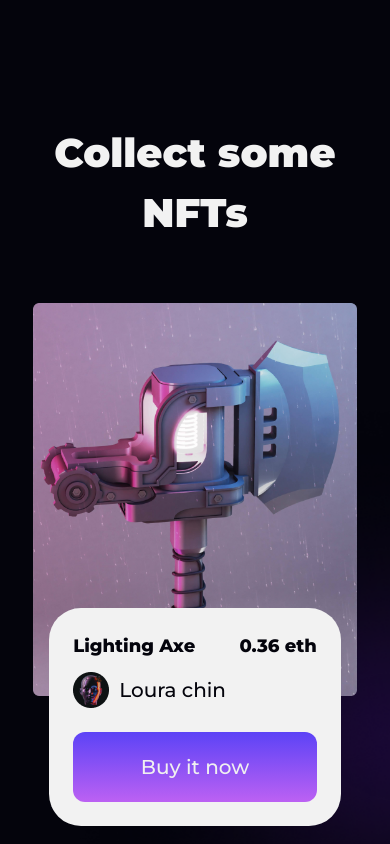
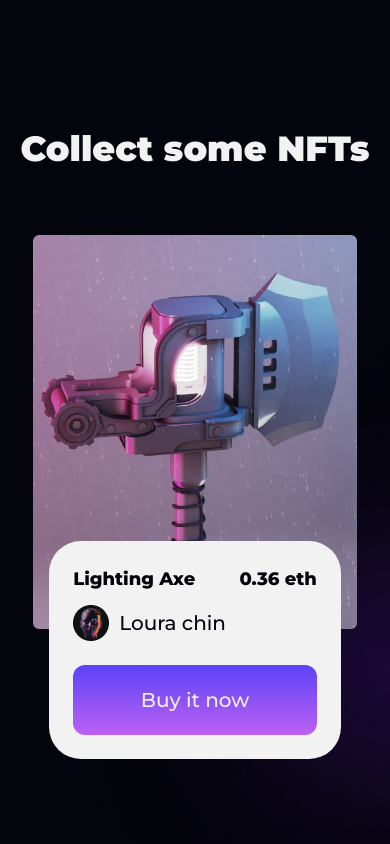
Before and after one commit to Riajul-56/NextGen, a React (Vite) app: page / in a window 390 px wide. Shown: the part 2040-2884 px from the top of the page. Built offline with nearby package versions, Linux system fonts and the light colour scheme.

Commit message:
Collection section responsive

```diff
--- a/src/components/Title.jsx
+++ b/src/components/Title.jsx
@@ -2,7 +2,7 @@ import React from "react";
 
 const Title = ({ title, className = "" }) => {
   return (
-    <div className={`${className} text-text_title font-black sm:text-[56px] text-[40px]`}>
+    <div className={`${className} text-text_title font-black sm:text-[56px] text-[35px]`}>
       {title}
     </div>
   );
--- a/src/sections/Collection.jsx
+++ b/src/sections/Collection.jsx
@@ -9,7 +9,7 @@ const Collection = () => {
     <section className="mb-[200px] px-2 MyXl:px-0">
       <Container>
         <Flex className="flex-col items-center">
-          <Title title={"NFTs collections"} className="text-text_title" />
+          <Title title={"NFTs collections"} className="text-text_title " />
           <p className="mt-6 text-center leading-[183%] mb-15">
             Ultrices eget pretium sit euismod mi id posuere ac in in nisl sed
             augue.
```
